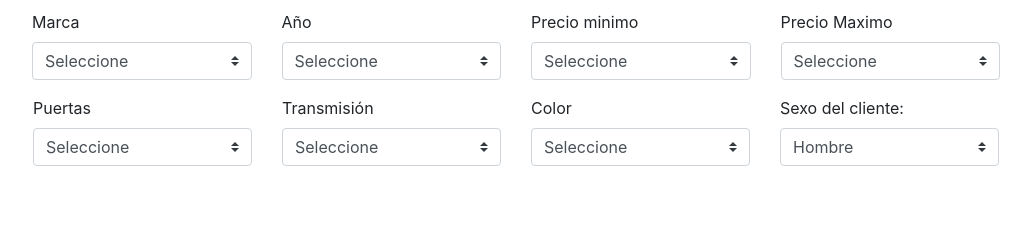
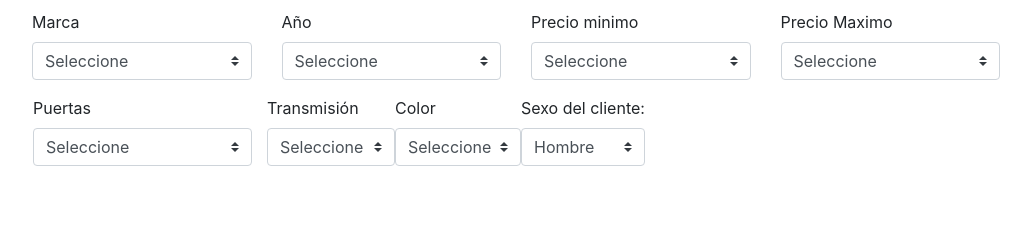
Before and after one commit to eduardo7mejia/buscador, a plain HTML site: page Javascript/index.html in a window 1280 px wide. Shown: the part 96-323 px from the top of the page, without its empty margins (124-1155 px from the left). Drawn offline with nearby package versions, Linux system fonts and the light colour scheme.

Commit message:
miercolesCambios

```diff
--- a/Javascript/index.html
+++ b/Javascript/index.html
@@ -70,7 +70,7 @@
                             <option value="4">4 puertas</option>
                           </select>
                         </div>
-                        <div class="col-xl-3 col-lg-3 col-md-6 col-sm-6 col-12">
+                        <div class="">
                             <label for="transimision">Transmisión</label>
                             <select class="custom-select" id="transmision">
                             <option selected>Seleccione</option>
@@ -78,7 +78,7 @@
                             <option value="Manual">Manual</option>
                           </select>
                         </div>
-                        <div class="col-xl-3 col-lg-3 col-md-6 col-sm-6 col-12">
+                        <div class="">
                             <label for="color">Color</label>
                             <select class="custom-select" id="color">
                             <option selected>Seleccione</option>
@@ -88,7 +88,7 @@
                             <option value="Azul">Azul</option>
                           </select>
                         </div>
-                        <div class="col-xl-3 col-lg-3 col-md-6 col-sm-6 col-12">
+                        <div class="">
                             <label for="sexo">Sexo del cliente:</label>
                             <select class="custom-select" id="sexo">
                                 <option value="Hombre">Hombre</option>
```
